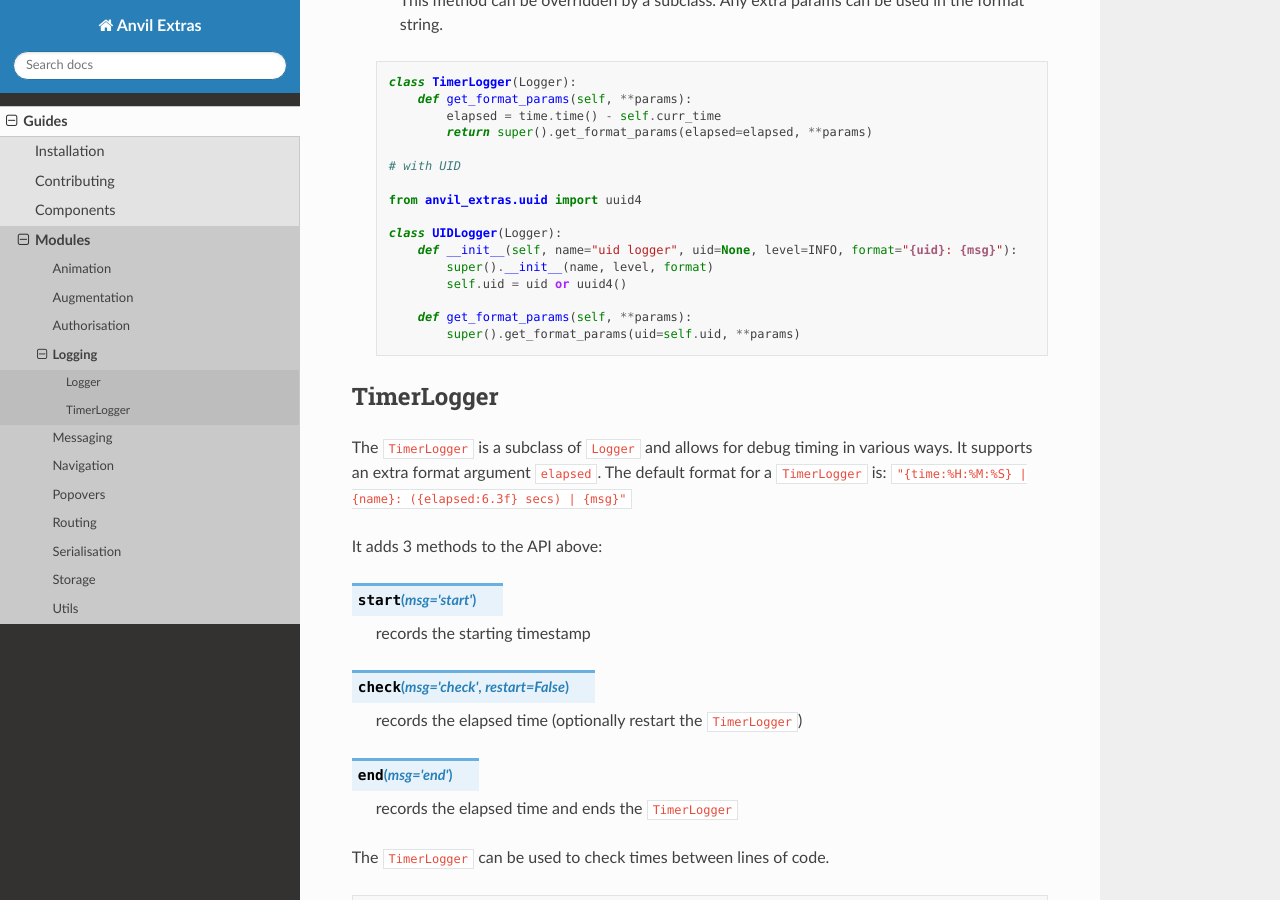
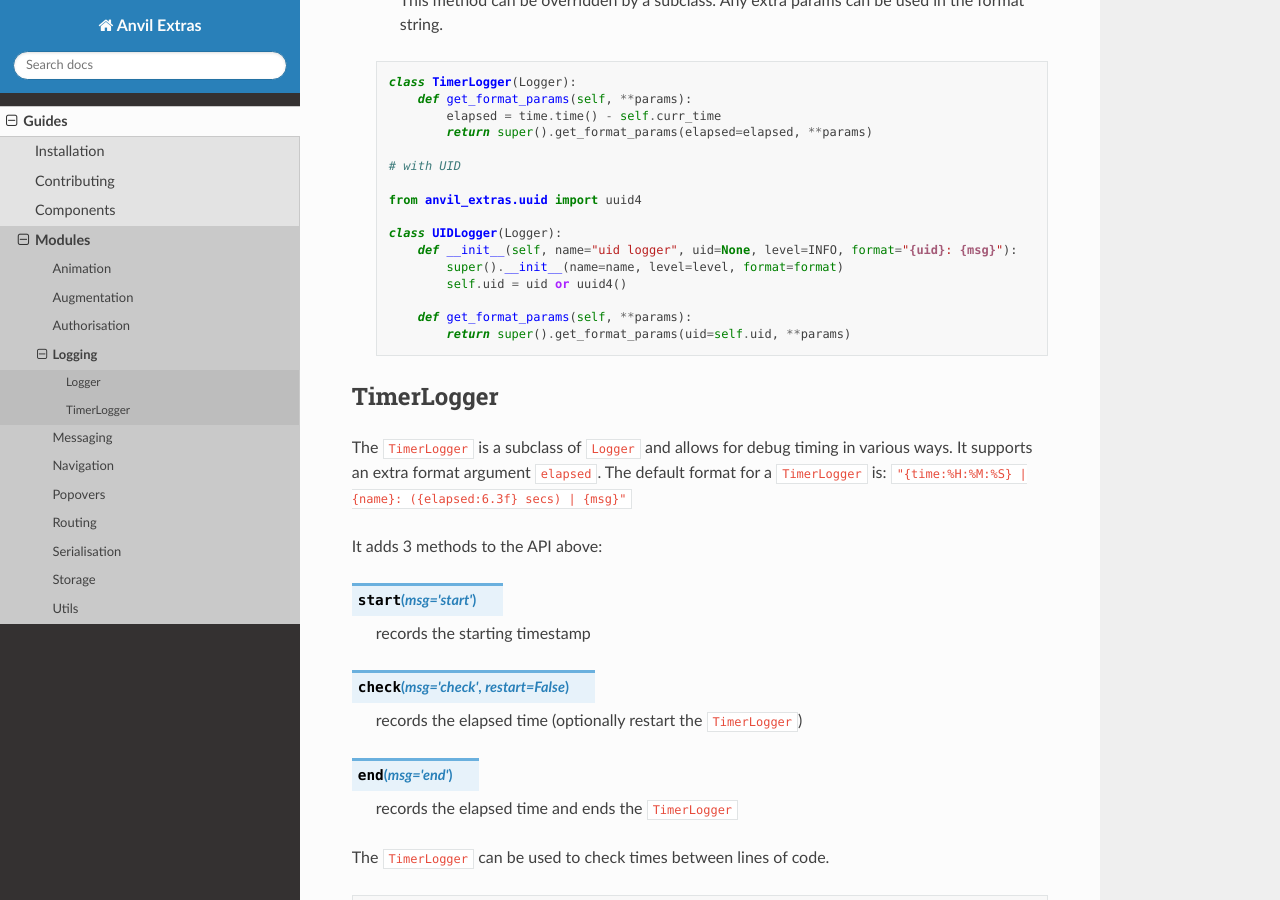
Before and after one commit to anvilistas/anvil-extras, a Sphinx documentation site: the page built from docs/guides/modules/logging.rst, in a window 1280 px wide and 900 px high, scrolled down 1947 px. Built offline with Sphinx 7.4.7 and the Read the Docs theme 2.0.0, drawn with Linux system fonts in a browser that asks for light colours.

Commit message:
logging - fix missing return

```diff
--- a/docs/guides/modules/logging.rst
+++ b/docs/guides/modules/logging.rst
@@ -107,11 +107,11 @@ API
 
         class UIDLogger(Logger):
             def __init__(self, name="uid logger", uid=None, level=INFO, format="{uid}: {msg}"):
-                super().__init__(name, level, format)
+                super().__init__(name=name, level=level, format=format)
                 self.uid = uid or uuid4()
 
             def get_format_params(self, **params):
-                super().get_format_params(uid=self.uid, **params)
+                return super().get_format_params(uid=self.uid, **params)
 
 
 TimerLogger
```
